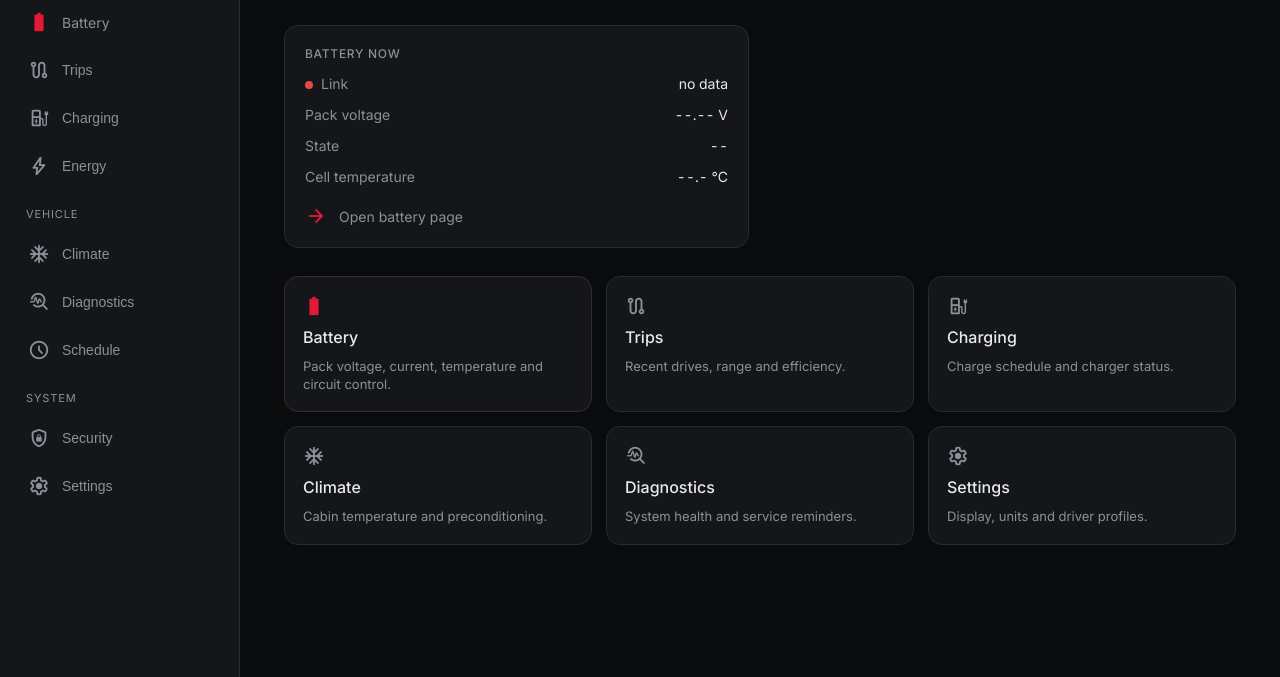
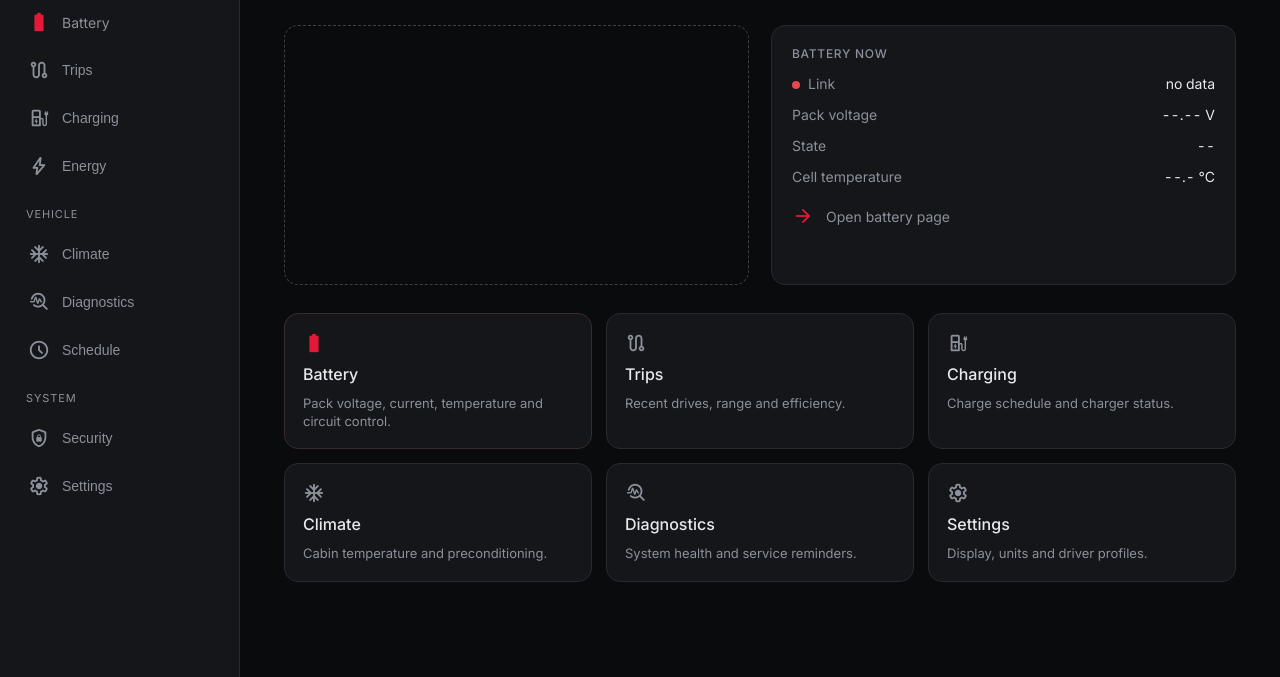
Before and after one commit to sumo900/EV-Instrument-Cluster, a plain HTML site: page index.html in a window 1280 px wide. Shown: the part 123-800 px from the top of the page. Drawn offline with nearby package versions, Linux system fonts and the light colour scheme; no server answers.

Commit message:
Revert index.html car-slot styling

```diff
--- a/index.html
+++ b/index.html
@@ -96,22 +96,12 @@
 
   /* 3D MODEL PLACEHOLDER. Replace the contents of .car-slot with your car model. */
   .car-slot {
-  position: absolute;
-  inset: 0;
-  width: auto;
-  height: auto;
-  border: none;
-  border-radius: 0;
-  z-index: 0;
-}
-
-.car-slot model-viewer {
-  position: absolute;
-  inset: 0;
-  width: 100%;
-  height: 100%;
-  background: transparent;
-}
+    border: 1px dashed #3a3f48;
+    border-radius: 14px;
+    min-height: 260px;
+    display: flex; align-items: center; justify-content: center;
+    color: #4f5560; font-size: 12px; letter-spacing: .06em; text-transform: uppercase;
+  }
 
   .status-card {
     background: var(--panel);
```
